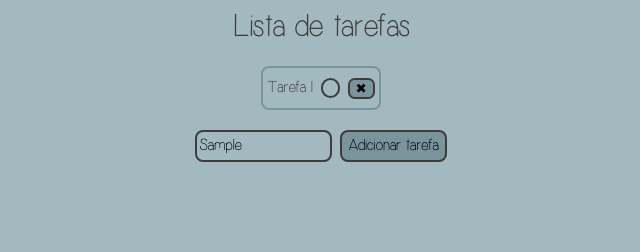
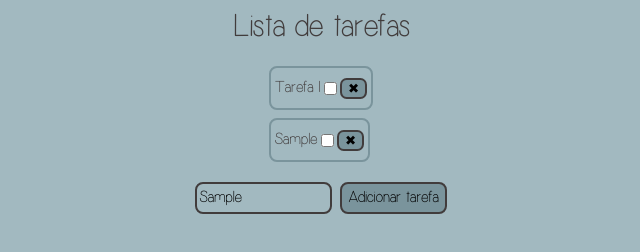
Before and after one commit to julien-vaz/FullstackHealth-ToDoList, a plain HTML site: page index.html in a window 1280 px wide. Both pictures are taken after typing "Sample" into the empty fields and a click on the button "Adicionar tarefa". Shown: the whole page, without its empty margins (319-959 px from the left). Drawn offline with Linux system fonts and the light colour scheme.

Commit message:
Função addNewTask() implementada

```diff
--- a/index.html
+++ b/index.html
@@ -11,19 +11,16 @@
 
 <body>
     <header>Lista de tarefas</header>
-    <ul>
+    <ul id="taskList">
         <li class="task">
-            <p>
-                Tarefa 1
-            </p>
-            <input id="checkbox1" type="checkbox" class="checked" onchange="markAsCompleted(this)">
-            <label class="modifiedCheckbox" for="checkbox1"></label>
+            <p>Tarefa 1</p>
+            <input id="checkbox1" class="checkbox" type="checkbox" onchange="markAsCompleted(this)">
             <button class="delete">&#x2716;</button>
         </li>
     </ul>
     <div id="newItem">
-        <input type="text" placeholder="Digite uma tarefa">
-        <button id="appendNewItem">Adicionar tarefa</button>
+        <input id="newItemText" type="text" placeholder="Digite uma tarefa">
+        <button id="appendNewItem" onclick="addNewTask()">Adicionar tarefa</button>
     </div>
 </body>
 
--- a/scripts/script.js
+++ b/scripts/script.js
@@ -17,3 +17,44 @@ function markAsCompleted(checkbox) {
         listItem.classList.remove("completed");
     };
 };
+
+/*
+Função que adiciona uma nova tarefa na lista,
+verificando antes se já existe uma tarefa com o mesmo nome.
+*/
+function addNewTask() {
+    const taskList = document.getElementById("taskList");
+    console.log(taskList);
+    const newTaskText = document.getElementById("newItemText").value;
+
+    // Verifica se a tarefa possui um nome.
+    if (newTaskText === "") {
+        window.alert("Escolha um nome para a tarefa.");
+
+    // Verifica se a tarefa já existe na lista.
+    } else if (Array.from(taskList.querySelectorAll("li"))
+        .find((task) => task.querySelector("p").innerText == newTaskText) != undefined) {
+        window.alert("Essa tarefa já foi adicionada.");
+    } else {
+
+        // Cria um item e altera o HTML interno
+        const newTask = document.createElement("li");
+        newTask.innerHTML = `<p>${newTaskText}</p>`;
+
+        // Cria uma checkbox
+        const checkbox = document.createElement("input");
+        checkbox.type = "checkbox";
+        checkbox.onchange = () => { markAsCompleted(checkbox) };
+        newTask.appendChild(checkbox);
+
+        // Cria um botão customizado
+        const button = document.createElement("button");
+        button.innerHTML = "&#x2716;";
+        button.classList.add("delete");
+        newTask.appendChild(button);
+
+        // Adiciona o novo item à lista
+        newTask.classList.add("task");
+        taskList.appendChild(newTask);
+    }
+};
--- a/style.css
+++ b/style.css
@@ -13,7 +13,7 @@ body {
     color: rgb(65, 60, 60);
 }
 
-ul {
+#taskList {
     max-width: 50vw;
     list-style-type: none;
     margin-left: 0;
@@ -34,7 +34,8 @@ ul {
     border-radius: 0.5em;
 }
 
-.task input[type="checkbox"] {
+/*
+.checkbox {
     display: none;
 }
 
@@ -46,9 +47,10 @@ ul {
     border-radius: 100%;
 }
 
-.task input[type="checkbox"]:checked + .modifiedCheckbox {
+.checkbox:checked + .modifiedCheckbox {
     background-color: rgb(122, 148, 156);
 }
+*/
 
 .delete {
     background-color: rgb(122, 148, 156);
```
